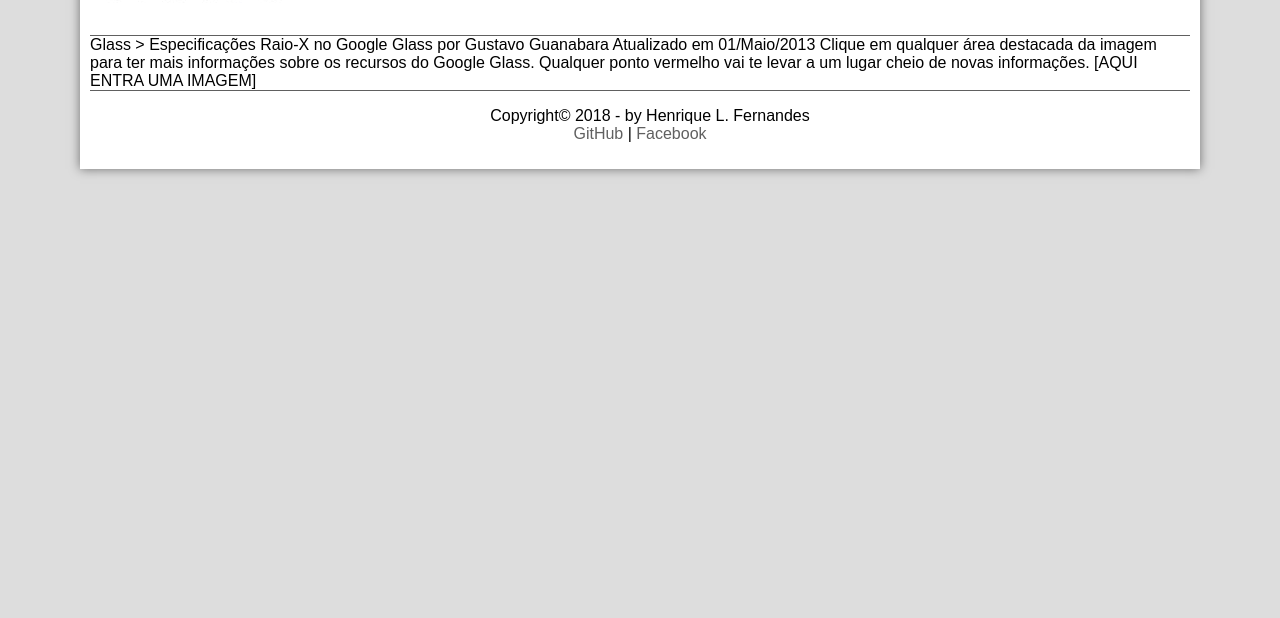
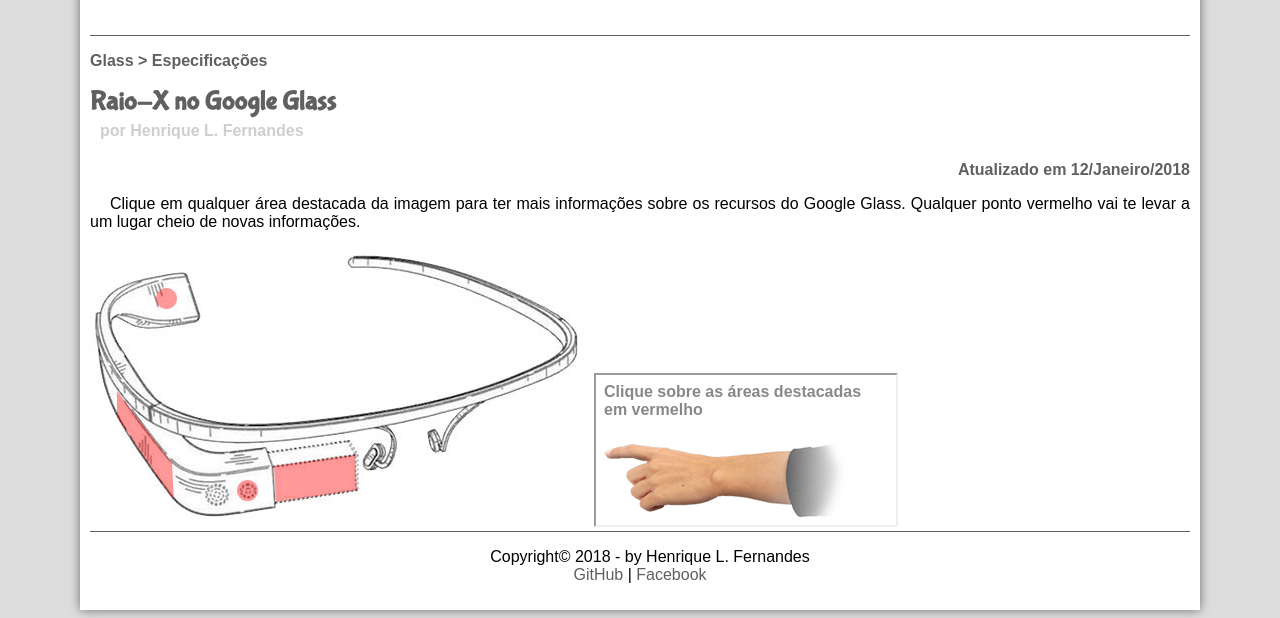
Before and after one commit to HLFer/CursoHTML5, a plain HTML site: page specs.html in a window 1280 px wide. Shown: the part 194-812 px from the top of the page. Drawn offline with Linux system fonts and the light colour scheme.

Commit message:
Iframe
Adaptação das páginas HTML5 ao padrão definido pela interface, seguindo o mesmo esquema em todos os documentos.

```diff
--- a/specs.html
+++ b/specs.html
@@ -6,7 +6,7 @@
         <meta charset="UTF-8">
         <title>Tudo Sobre Google Glass</title>
         <link rel="stylesheet" type="text/css" href="_css/estilo.css">
-
+        <link rel="stylesheet" href="_css/specs.css">
     </head>
 
     <script language="javascript" src="_javascript/funcoes.js"></script>
@@ -44,14 +44,30 @@
 
             </header>
 
-Glass > Especificações
-Raio-X no Google Glass
-por Gustavo Guanabara
-Atualizado em 01/Maio/2013
+<section id="corpo-full">
 
-Clique em qualquer área destacada da imagem para ter mais informações sobre os recursos do Google Glass. Qualquer ponto vermelho vai te levar a um lugar cheio de novas informações.
+	<article id="noticia-principal">
+        <header id="cabecalho-artigo">
+            <hgroup>
+            	<h3>Glass >&nbsp;Especificações</h3>
+            	<h1>Raio-X no Google Glass</h1>
+            	<h2>por Henrique L. Fernandes</h2>
+            	<h3 class="direita">Atualizado em 12/Janeiro/2018</h3>
+        	</hgroup>
+        </header>
 
-[AQUI ENTRA UMA IMAGEM]
+
+	<p>Clique em qualquer área destacada da imagem para ter mais informações sobre os recursos do Google Glass. Qualquer ponto vermelho vai te levar a um lugar cheio de novas informações.</p>
+
+	<section id="conteudo">
+
+		<img src="_imagens/glass-esquema-marcado.jpg"/>
+		<iframe src="google-glass.html" name="janela" id="frame-spec"></iframe>
+
+	</section>
+
+	</article>
+</section>
 
 <footer id="rodape">
 
```
Also changed, not shown: index.html (+1 -0 lines).
